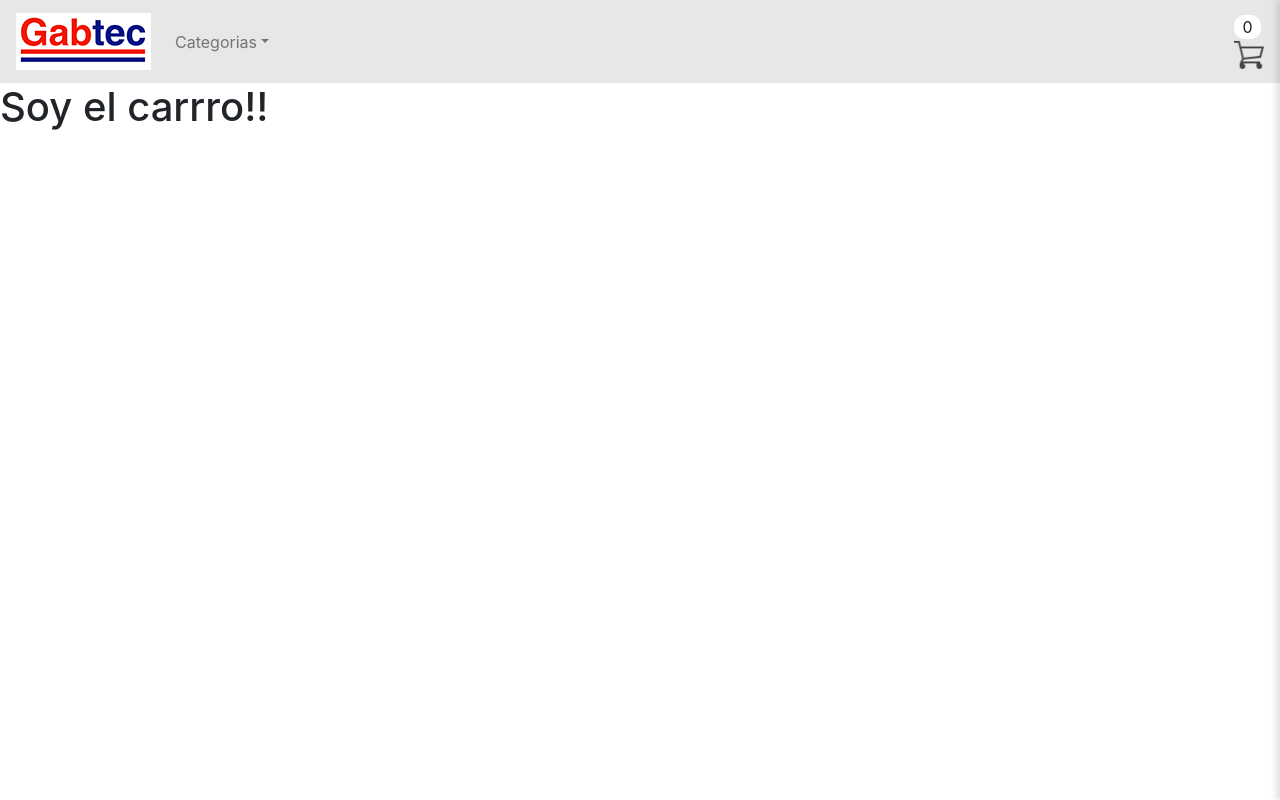
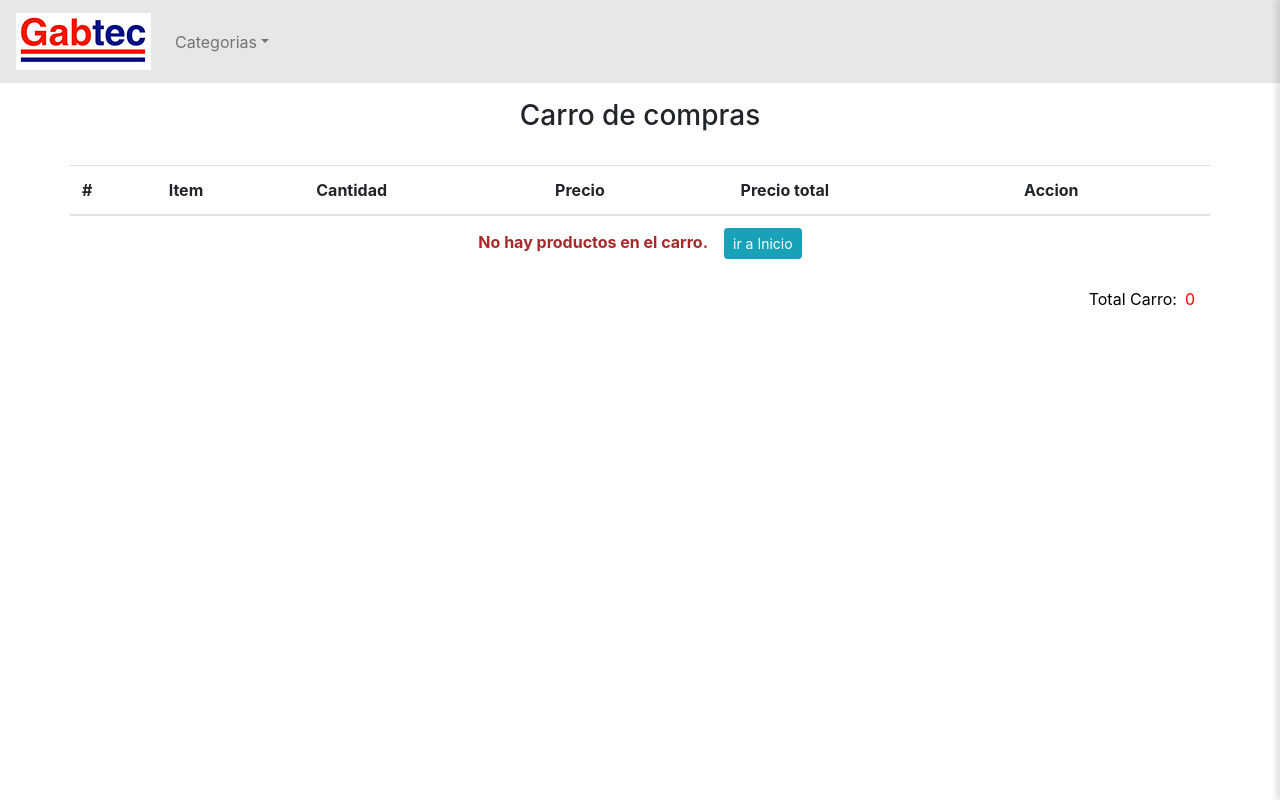
Before and after one commit to sebasttian9/ecommerce, a React (Create React App) app: page /cart in a window 1280 px wide. Built offline with nearby package versions, Linux system fonts and the light colour scheme.

Commit message:
Desafio Cart view

```diff
--- a/package.json
+++ b/package.json
@@ -6,6 +6,7 @@
     "@testing-library/jest-dom": "^5.11.6",
     "@testing-library/react": "^11.2.2",
     "@testing-library/user-event": "^12.2.2",
+    "firebase": "^8.2.2",
     "jquery": "^3.5.1",
     "popper.js": "^1.16.1",
     "react": "^17.0.1",
--- a/src/App.js
+++ b/src/App.js
@@ -18,6 +18,7 @@ function App() {
     items: [],
     cantidad: 0,
   });
+
 
   return (
     <>
--- a/src/components/Cart/Cart.jsx
+++ b/src/components/Cart/Cart.jsx
@@ -1,18 +1,101 @@
-import {useContext} from 'react';
+import {useContext, useState} from 'react';
 import {Store} from '../../store';
+import {Link } from 'react-router-dom';
 
 const Cart = () =>{
 
     const [data,setData] = useContext(Store);
+    const [total, setTotal] = useState(0);
+
+    console.log(data);
+
+    const eliminarItem = (id) => {
+
+        //antes de eliminar guardo la cantidad del producto en el carro
+        const cantidadEliminada = data.items[id].item.cantidadEnCarro;
+        //elimino el item del array
+        data.items.splice(id,1);
+        // seteo la cantidad (le resto la cantidad eliminada del item) y recupero el carro nuevamente
+        setData({
+            ...data,
+            cantidad: data.cantidad - cantidadEliminada,
+            items: [...data.items]
+        });
+
+    }
+
+    const totalCarro = (data) => {
+
+        // const reducer = (accumulator, currentValue) => accumulator + currentValue;
+        let total = 0;
+        let totalFila = 0;
+
+        // 1 + 2 + 3 + 4
+        if(data.items.length>0){
+        // console.log(data.items.reduce(reducer));
+            data.items.map(data=>{
+                totalFila = data.item.precio * data.item.cantidadEnCarro;
+                total = total + totalFila;
+            });
+        }
+
+        return total;
+
+    }
+
+
 
     return (
         <>
-        <h1>Soy el carrro!!</h1>
-        {
-            data.items.map(item => {
-                <h3>{item.item.titulo}</h3>
-            })
-        }
+        <div className="container">
+            <div className="row">
+                <div className="col-12 text-center mt-3 mb-4">
+                    <h3>Carro de compras</h3>
+                </div>
+            </div>
+            <div className="row">
+                <table className="table table-hover">
+                <thead>
+                    <tr>
+                    <th scope="col">#</th>
+                    <th scope="col">Item</th>
+                    <th scope="col">Cantidad</th>
+                    <th scope="col">Precio</th>
+                    <th scope="col">Precio total</th>
+                    <th scope="col">Accion</th>
+                    </tr>
+                </thead>
+                <tbody>
+                {
+                    data.items.length > 0 ?
+                    data.items.map((item,index) =>
+                        <tr>
+                        <th scope="row">{index+1}</th>
+                        <td>{item.item.titulo}</td>
+                        <td>{item.item.cantidadEnCarro}</td>
+                        <td>{item.item.precio}</td>
+                        <td>{item.item.precio*item.item.cantidadEnCarro}</td>
+                        <td><button onClick={() => eliminarItem(index)} className="btn btn-outline-danger btn-sm">X</button></td>
+                        </tr>
+                    )
+                    :
+
+                    <tr><th scope="row" colSpan="6" className="text-center sinProductos" >No hay productos en el carro.<Link className="btn btn-info btn-sm ml-3" to={'/'}>ir a Inicio</Link></th></tr>
+
+
+                }
+                </tbody>
+                </table>
+            </div>
+            <div className="row">
+                <div className="col-12">
+                <span className="float-right ml-2" style={{color:'red'}}> {totalCarro(data)}</span><span className="float-right" style={{color:'black'}}>Total Carro:</span>
+                </div>
+            </div>
+
+        </div>
+
+
         </>
     );
 }
--- a/src/components/Global/carro.jsx
+++ b/src/components/Global/carro.jsx
@@ -20,7 +20,7 @@ function Carro(){
     return(
 
         <>
-            <div>
+            <div className={`${data.cantidad > 0 ? 'd-block' : 'd-none'}`}>
                 <div className="contador">
                     <span>{data.cantidad}</span>
                 </div>
--- a/src/components/Navbar/Navbar.jsx
+++ b/src/components/Navbar/Navbar.jsx
@@ -1,10 +1,12 @@
 import Carro from '../Global/carro';
 import { Link } from 'react-router-dom';
-import { useEffect, useState } from 'react';
+import { useEffect, useState, useContext, unmountComponentAtNode } from 'react';
+import {Store} from '../../store';
 
 function Navbar(imagen){
 
     const [cate, setCate] = useState([]);
+    const [data,setData] = useContext(Store);
 
     const categorias = [
         {
@@ -42,6 +44,16 @@ function Navbar(imagen){
         });
 
     },[]);
+
+
+    // const CantEnCarro = () => {
+
+    //     if(data.cantidad==0){
+    //         unmountComponentAtNode(document.getElementById('idcarrito'));
+    //     }
+    // }
+
+    //CantEnCarro();
 
     return(
 
--- a/src/components/itemDetail/itemDetail.jsx
+++ b/src/components/itemDetail/itemDetail.jsx
@@ -5,7 +5,6 @@ import {Link, useParams} from 'react-router-dom';
 import { useHistory } from "react-router-dom";
 import ItemCount from '../ItemCount/ItemCount';
 import {Store} from '../../store';
-import { isNumeric } from 'jquery';
 
 const ItemDetail = (prod) =>{
 
--- a/src/components/widgetCart/WidgetCart.jsx
+++ b/src/components/widgetCart/WidgetCart.jsx
@@ -1,10 +1,12 @@
 import './WidgetCart.css';
 import {Store} from '../../store';
 import {useContext} from 'react';
+import { useHistory } from 'react-router-dom';
 
 const Widgetcart = ({show,action}) =>{
 
     const [data, setData] = useContext(Store);
+    const history = useHistory();
 
 
 
@@ -31,6 +33,13 @@ const Widgetcart = ({show,action}) =>{
         });
     }
 
+
+    const irCarro = () => {
+
+        action();
+        history.push("/cart");
+    }
+
     return (
         <>
             <div className={`widgetCart ${show ? 'open' : 'close' }`}>
@@ -52,7 +61,7 @@ const Widgetcart = ({show,action}) =>{
                             </tr>
                         </thead>
                         <tbody>
-                        {
+                            {
                              data.items.length > 0 ?
                             data.items.map((item,index) =>
 
@@ -78,6 +87,11 @@ const Widgetcart = ({show,action}) =>{
                         </tbody>
                         </table>
                     </div>
+                    <div className="row align-items-end">
+                                <div className="col-12">
+                                        <button onClick={() => irCarro()} className="btn btn-info float-rigth">ir al carro</button>
+                                </div>
+                    </div>
 
                 </div>
 
```
Also changed, not shown: 2 other files (tests, documents, lock files or other folders).
